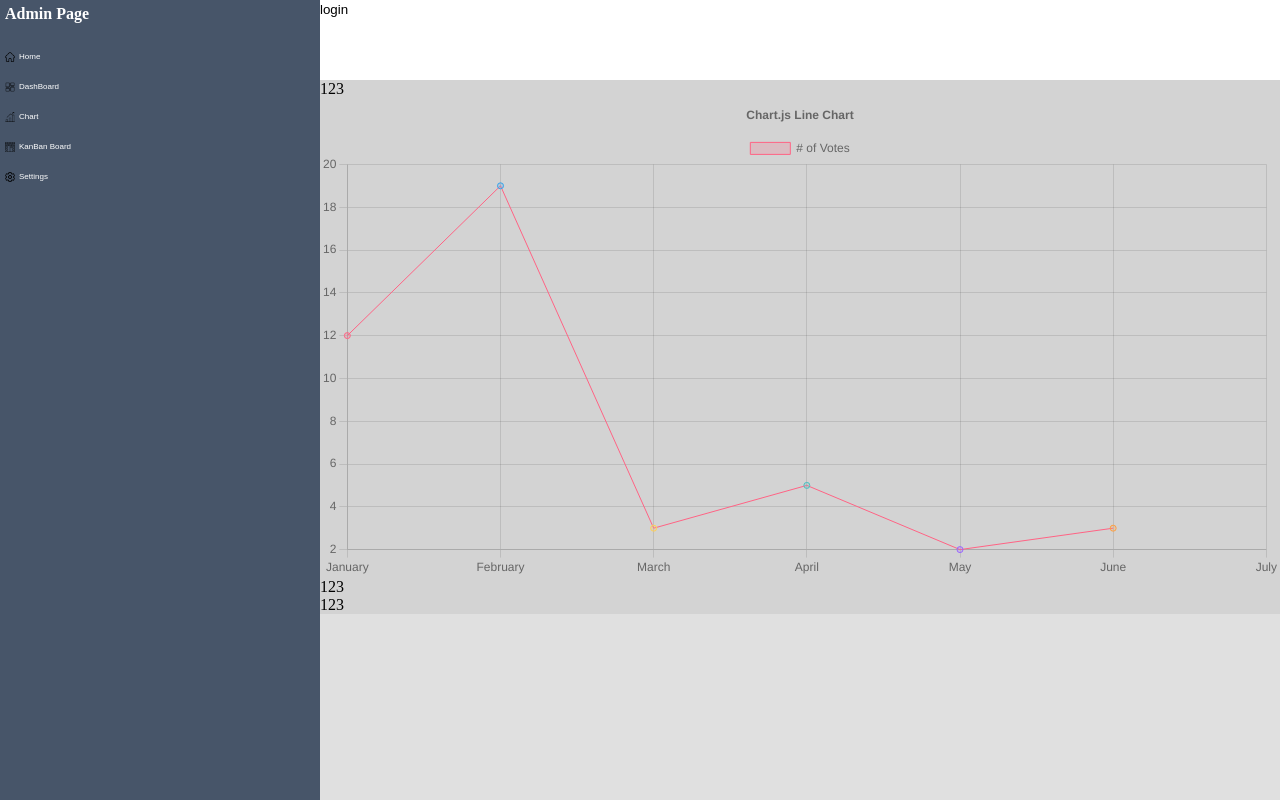
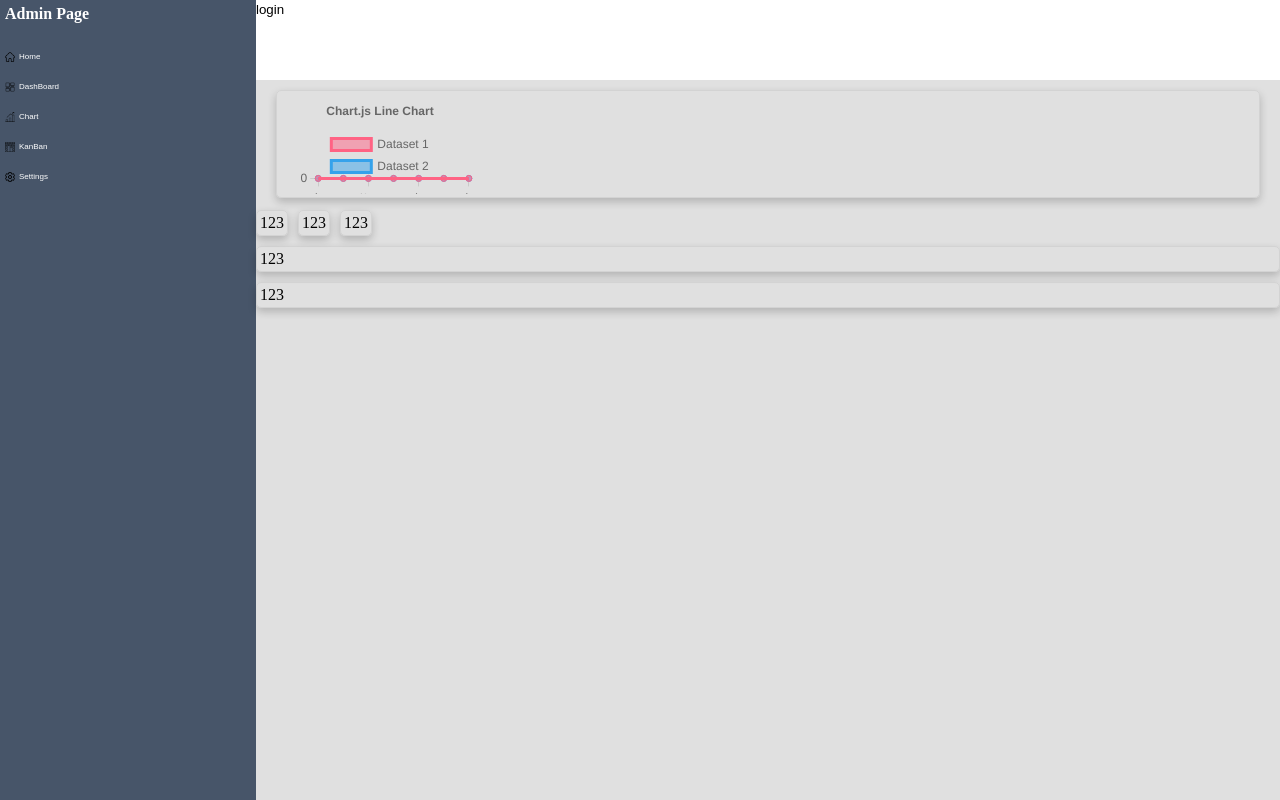
Before and after one commit to hyunjunyong/next-ts, a Next.js app: page / in a window 1280 px wide. Built offline with nearby package versions, Linux system fonts and the light colour scheme.

Commit message:
section div

```diff
--- a/src/app/chart.tsx
+++ b/src/app/chart.tsx
@@ -40,29 +40,24 @@ export const data = {
   labels,
   datasets: [
     {
-      label: "# of Votes",
-      data: [12, 19, 3, 5, 2, 3],
-      backgroundColor: [
-        "rgba(255, 99, 132, 0.2)",
-        "rgba(54, 162, 235, 0.2)",
-        "rgba(255, 206, 86, 0.2)",
-        "rgba(75, 192, 192, 0.2)",
-        "rgba(153, 102, 255, 0.2)",
-        "rgba(255, 159, 64, 0.2)",
-      ],
-      borderColor: [
-        "rgba(255, 99, 132, 1)",
-        "rgba(54, 162, 235, 1)",
-        "rgba(255, 206, 86, 1)",
-        "rgba(75, 192, 192, 1)",
-        "rgba(153, 102, 255, 1)",
-        "rgba(255, 159, 64, 1)",
-      ],
-      borderWidth: 1,
+      label: "Dataset 1",
+      data: [100, 200, 400, 320, 500, 105, 50],
+      borderColor: "rgb(255, 99, 132)",
+      backgroundColor: "rgba(255, 99, 132, 0.5)",
+    },
+    {
+      label: "Dataset 2",
+      data: [300, 500, 400, 250, 120, 340, 400],
+      borderColor: "rgb(53, 162, 235)",
+      backgroundColor: "rgba(53, 162, 235, 0.5)",
     },
   ],
 };
 
+export function App() {
+  return <Line options={options} data={data} />;
+}
+
 export function Chart() {
   return <Line options={options} data={data} />;
 }
--- a/src/app/globals.css
+++ b/src/app/globals.css
@@ -12,7 +12,7 @@ nav {
   height: 100%;
   background-color: rgb(71 85 105);
   color: white;
-  width: 25%;
+  width: 20%;
 }
 button {
   border: 0;
@@ -25,9 +25,6 @@ ul {
 }
 header {
   height: 10%;
-}
-section {
-  background-color: #d3d3d3;
 }
 
 .main {
@@ -55,10 +52,33 @@ section {
   align-items: center;
 }
 .child {
-  width: 75%;
+  width: 80%;
 }
 
 .bgGray {
   background-color: #e0e0e0;
   height: 90%;
 }
+section {
+  margin-bottom: 10px;
+}
+section div {
+  border: 1px solid #d3d3d3;
+  border-radius: 5px;
+  box-shadow: 0 4px 8px 0 rgba(0, 0, 0, 0.2);
+  transition: 0.3s;
+  padding: 3px;
+}
+#fstDiv {
+  height: 100px;
+  padding: 10px 20px;
+}
+
+#fstDiv div {
+  height: 100%;
+}
+
+#secDiv {
+  display: flex;
+  gap: 10px;
+}
--- a/src/app/layout.tsx
+++ b/src/app/layout.tsx
@@ -40,7 +40,7 @@ export default function RootLayout({
               <li>
                 <button>
                   <Image src={kanban} alt="kanban" />
-                  <p>KanBan Board</p>
+                  <p>KanBan</p>
                 </button>
               </li>
               <li>
--- a/src/app/page.tsx
+++ b/src/app/page.tsx
@@ -20,13 +20,15 @@ export default function Home() {
         </div>
       </header>
       <div className="bgGray">
-        <section>
-          <div>123</div>
-        </section>
-        <section>
+        <section id="fstDiv">
           <div>
             <Chart />
           </div>
+        </section>
+        <section id="secDiv">
+          <div>123</div>
+          <div>123</div>
+          <div>123</div>
         </section>
         <section>
           <div>123</div>
```
